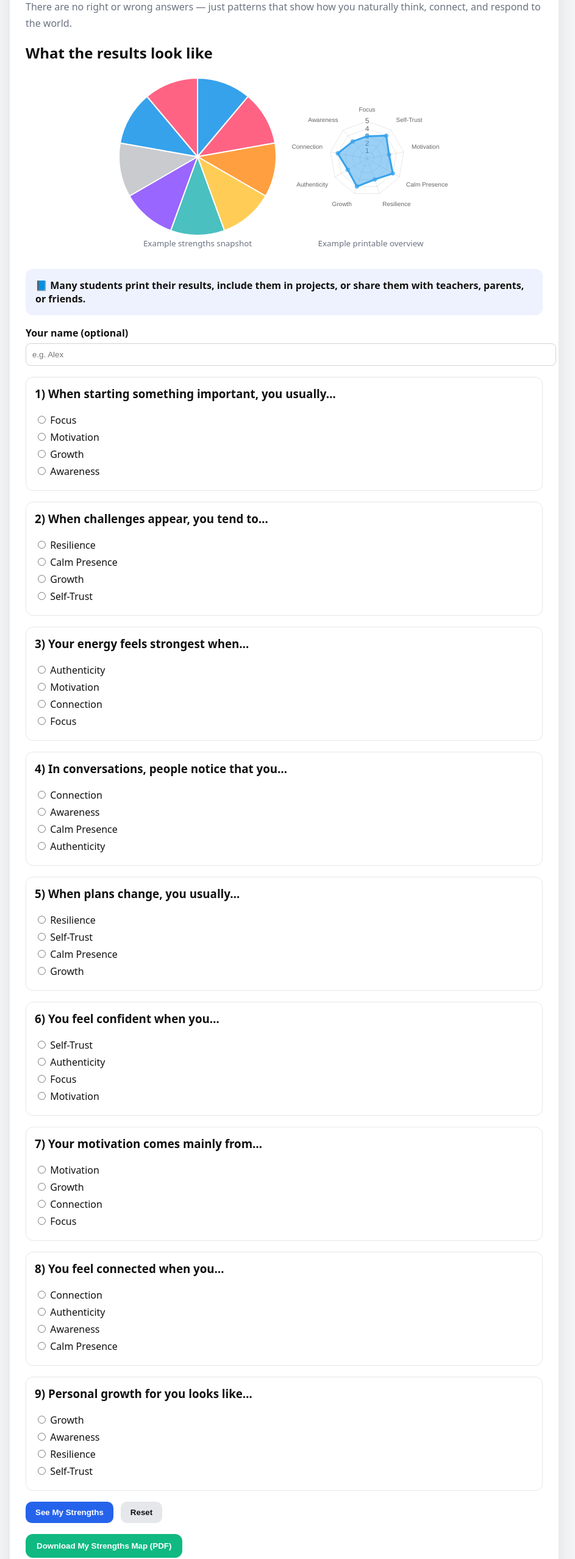
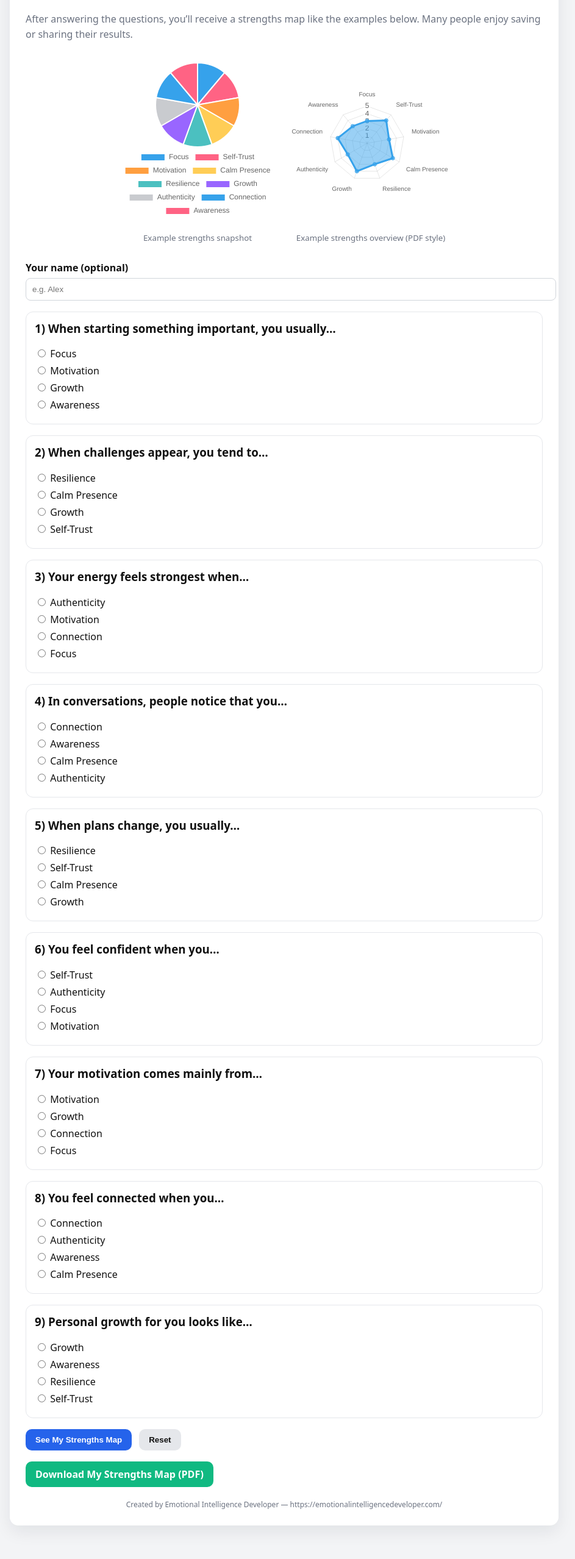
Before and after one commit to emotionalintelligencedeveloper-glitch/mcn, a plain HTML site: page positive-strengths-map-tool.html in a window 1280 px wide. Shown: the part 240-2797 px from the top of the page at 61% size, without its empty margins (174-1117 px from the left). Drawn offline with nearby package versions, Linux system fonts and the light colour scheme.

Commit message:
Update positive-strengths-map-tool.html

```diff
--- a/positive-strengths-map-tool.html
+++ b/positive-strengths-map-tool.html
@@ -1,9 +1,9 @@
 <!doctype html>
 <html lang="en">
 <head>
-<meta charset="utf-8">
-<meta name="viewport" content="width=device-width, initial-scale=1">
-<title>Positive Strengths Map — Emotional Intelligence Developer</title>
+<meta charset="utf-8" />
+<meta name="viewport" content="width=device-width,initial-scale=1" />
+<title>Your Positive Strengths Map — Emotional Intelligence Developer</title>
 
 <style>
 :root{
@@ -24,19 +24,19 @@ body{
 .wrap{max-width:900px;margin:28px auto;padding:20px}
 .card{
   background:var(--card);
-  border-radius:16px;
+  border-radius:14px;
   padding:26px;
-  box-shadow:0 10px 28px rgba(0,0,0,0.08);
+  box-shadow:0 10px 28px rgba(16,24,40,0.08);
 }
 h1,h2,h3{margin-top:0}
-.lead{color:var(--muted);line-height:1.7;margin-bottom:18px}
+.lead{color:var(--muted);line-height:1.6;margin-bottom:16px}
 
 .example-wrap{
   display:flex;
   gap:24px;
   flex-wrap:wrap;
   justify-content:center;
-  margin:24px 0 32px;
+  margin-bottom:28px;
 }
 .example{max-width:260px;text-align:center}
 .example small{color:var(--muted)}
@@ -55,7 +55,6 @@ h1,h2,h3{margin-top:0}
   border-radius:12px;
   border:1px solid #e5e7eb;
 }
-.q h3{line-height:1.4}
 label{display:block;margin:6px 0;cursor:pointer}
 
 .controls{
@@ -73,18 +72,23 @@ label{display:block;margin:6px 0;cursor:pointer}
   font-weight:600;
   cursor:pointer;
 }
-.btn.secondary{background:#e5e7eb;color:#111}
+.btn.secondary{
+  background:#e5e7eb;
+  color:#111;
+}
 
 .result{
   display:none;
   margin-top:28px;
-  padding:20px;
+  padding:18px;
   border-radius:14px;
   background:var(--soft);
   border:1px solid #bfdbfe;
 }
 
-.insights{margin-top:16px}
+canvas{max-width:100%;margin:16px auto}
+
+.insights{margin-top:20px}
 .insight{
   margin-bottom:14px;
   padding-left:12px;
@@ -93,22 +97,19 @@ label{display:block;margin:6px 0;cursor:pointer}
 
 .download{
   margin-top:18px;
-  padding:12px 18px;
-  border-radius:12px;
+  display:inline-block;
+  padding:10px 16px;
+  border-radius:10px;
   background:var(--safe);
   color:#fff;
-  font-weight:800;
+  font-weight:700;
   cursor:pointer;
-  border:none;
 }
 
 .share{
-  margin-top:20px;
-  padding:16px;
-  background:#eef2ff;
-  border-radius:12px;
-  font-size:16px;
-  font-weight:700;
+  margin-top:12px;
+  font-size:13px;
+  color:var(--muted);
 }
 
 .ads-label{font-size:13px;color:var(--muted);margin-top:32px}
@@ -137,7 +138,7 @@ label{display:block;margin:6px 0;cursor:pointer}
 }
 
 footer{
-  margin-top:24px;
+  margin-top:20px;
   font-size:12px;
   color:var(--muted);
   text-align:center;
@@ -149,20 +150,18 @@ footer{
 <div class="wrap">
 <div class="card">
 
-<h1>Positive Strengths Map</h1>
+<h1>Your Positive Strengths Map</h1>
 
 <p class="lead">
-This tool helps you understand your personal strengths in a positive, supportive way.
-It is often used by students, teachers, and families for school projects, self-reflection,
-and conversations about emotional intelligence.
+Answer 9 positive questions to see a visual map of how you naturally show up.
+There are no wrong answers — just insight.
 </p>
 
+<h2>See what your results can look like</h2>
 <p class="lead">
-There are no right or wrong answers — just patterns that show how you naturally think,
-connect, and respond to the world.
+After answering the questions, you’ll receive a strengths map like the examples below.
+Many people enjoy saving or sharing their results.
 </p>
-
-<h2>What the results look like</h2>
 
 <div class="example-wrap">
   <div class="example">
@@ -171,13 +170,8 @@ connect, and respond to the world.
   </div>
   <div class="example">
     <canvas id="exampleRadar"></canvas>
-    <small>Example printable overview</small>
+    <small>Example strengths overview (PDF style)</small>
   </div>
-</div>
-
-<div class="share">
-📘 Many students print their results, include them in projects,
-or share them with teachers, parents, or friends.
 </div>
 
 <div class="input">
@@ -188,38 +182,26 @@ or share them with teachers, parents, or friends.
 <form id="quiz"></form>
 
 <div class="controls">
-  <button type="button" class="btn" onclick="showResults()">See My Strengths</button>
-  <button type="button" class="btn secondary" onclick="resetTool()">Reset</button>
+  <button class="btn" onclick="showResults()">See My Strengths Map</button>
+  <button class="btn secondary" onclick="resetTool()">Reset</button>
 </div>
 
 <div id="result" class="result">
-  <h2 id="resultTitle">Your Strengths Summary</h2>
+  <h2 id="resultTitle">Your Positive Strengths Map</h2>
+  <canvas id="pieChart"></canvas>
+
+  <h3>What this says about you</h3>
   <div id="insights" class="insights"></div>
+
+  <div class="share">
+    You can save or share this with friends, family, school, or work if you’d like.
+  </div>
 </div>
 
-<button type="button" class="download" onclick="downloadPDF()">
-Download My Strengths Map (PDF)
-</button>
-
-<p class="ads-label">Ads.</p>
-<div class="ads-box">
-  <p><strong>Want to grow these strengths?</strong></p>
-  <p>Some links may be affiliate links at no extra cost to you.</p>
-  <a class="cta-link" href="https://emotionalintelligencedeveloper.com/recommended-books/" target="_blank">
-    View Recommended Books
-  </a>
-</div>
-
-<div class="help-box">
-  <p><strong>Need emotional support?</strong></p>
-  <a class="cta-link" href="https://emotionalintelligencedeveloper.com/help-page/" target="_blank">
-    Visit the Help Page
-  </a>
-</div>
+<div class="download" onclick="downloadPDF()">Download My Strengths Map (PDF)</div>
 
 <footer>
-Created by Emotional Intelligence Developer<br>
-https://emotionalintelligencedeveloper.com/
+Created by Emotional Intelligence Developer — https://emotionalintelligencedeveloper.com/
 </footer>
 
 </div>
@@ -231,29 +213,28 @@ https://emotionalintelligencedeveloper.com/
 <script>
 const strengths=["Focus","Self-Trust","Motivation","Calm Presence","Resilience","Growth","Authenticity","Connection","Awareness"];
 
-const insightsText={
-  "Focus":"You stay engaged and direct your attention with intention.",
-  "Self-Trust":"You listen to your inner voice and instincts.",
-  "Motivation":"You are driven by meaning and momentum.",
-  "Calm Presence":"You bring steadiness into situations.",
-  "Resilience":"You adapt and recover when things change.",
-  "Growth":"You value learning and improvement.",
-  "Authenticity":"You show up as yourself.",
-  "Connection":"Relationships matter deeply to you.",
-  "Awareness":"You notice what’s happening within and around you."
-};
-
 new Chart(examplePie,{
   type:"pie",
-  data:{labels:strengths,datasets:[{data:Array(9).fill(2)}]},
-  options:{plugins:{legend:{display:false}}}
+  data:{labels:strengths,datasets:[{data:[2,2,2,2,2,2,2,2,2]}]},
+  options:{plugins:{legend:{position:"bottom"}}}
 });
-
 new Chart(exampleRadar,{
   type:"radar",
   data:{labels:strengths,datasets:[{data:[3,4,3,4,3,4,3,4,3],fill:true}]},
   options:{scales:{r:{beginAtZero:true,max:5}},plugins:{legend:{display:false}}}
 });
+
+const strengthInsights={
+  "Focus":"You naturally direct your attention and stay engaged.",
+  "Self-Trust":"You rely on your inner compass and instincts.",
+  "Motivation":"You’re driven by purpose and momentum.",
+  "Calm Presence":"You bring steadiness into situations.",
+  "Resilience":"You adapt and recover well when things change.",
+  "Growth":"You value learning and personal development.",
+  "Authenticity":"You show up as yourself.",
+  "Connection":"Relationships matter deeply to you.",
+  "Awareness":"You notice what’s happening within and around you."
+};
 
 const questions=[
   "When starting something important, you usually…",
@@ -279,10 +260,9 @@ const options=[
   ["Growth","Awareness","Resilience","Self-Trust"]
 ];
 
-const scores={};
-strengths.forEach(s=>scores[s]=0);
+const scores={}; strengths.forEach(s=>scores[s]=0);
+const form=document.getElementById("quiz");
 
-const form=document.getElementById("quiz");
 questions.forEach((q,i)=>{
   const d=document.createElement("div");
   d.className="q";
@@ -293,6 +273,8 @@ questions.forEach((q,i)=>{
   form.appendChild(d);
 });
 
+let pieChart=null;
+
 function showResults(){
   strengths.forEach(s=>scores[s]=0);
   for(let i=0;i<questions.length;i++){
@@ -300,16 +282,25 @@ function showResults(){
     if(!sel){alert("Please answer all questions.");return;}
     scores[sel.value]++;
   }
+
   const name=document.getElementById("userName").value.trim();
-  document.getElementById("resultTitle").innerText=
-    name?`${name}’s Strengths Summary`:"Your Strengths Summary";
+  document.getElementById("resultTitle").innerText =
+    name ? `${name}’s Positive Strengths Map` : "Your Positive Strengths Map";
 
-  const box=document.getElementById("insights");
-  box.innerHTML="";
+  document.getElementById("result").style.display="block";
+
+  if(pieChart){pieChart.destroy();}
+  pieChart=new Chart(document.getElementById("pieChart"),{
+    type:"pie",
+    data:{labels:strengths,datasets:[{data:strengths.map(s=>scores[s])}]},
+    options:{plugins:{legend:{position:"bottom"}}}
+  });
+
+  const insightsDiv=document.getElementById("insights");
+  insightsDiv.innerHTML="";
   strengths.filter(s=>scores[s]>0).forEach(s=>{
-    box.innerHTML+=`<div class="insight"><strong>${s}</strong><br>${insightsText[s]}</div>`;
+    insightsDiv.innerHTML+=`<div class="insight"><strong>${s}</strong><br>${strengthInsights[s]}</div>`;
   });
-  document.getElementById("result").style.display="block";
 }
 
 function resetTool(){
@@ -317,38 +308,83 @@ function resetTool(){
   document.querySelectorAll("input[type=radio]").forEach(i=>i.checked=false);
   document.getElementById("result").style.display="none";
   document.getElementById("insights").innerHTML="";
+  if(pieChart){pieChart.destroy();pieChart=null;}
 }
 
+/* ✅ ONE-PAGE PDF — SPACING FIXED */
 function downloadPDF(){
-  const {jsPDF}=window.jspdf;
-  const doc=new jsPDF("p","pt","a4");
+  const { jsPDF } = window.jspdf;
+  const doc = new jsPDF("p","pt","a4");
+  const w = doc.internal.pageSize.width;
+  const h = doc.internal.pageSize.height;
 
-  doc.setFontSize(12);
-  doc.text("Positive Strengths Map",40,40);
-  doc.text("https://emotionalintelligencedeveloper.com/",40,58);
+  const name=document.getElementById("userName").value.trim();
 
-  const data=strengths.map(s=>scores[s]||0);
-  const canvas=document.createElement("canvas");
-  new Chart(canvas,{type:"pie",data:{labels:strengths,datasets:[{data}]},options:{responsive:false}});
-  const img=canvas.toDataURL("image/png");
-  doc.addImage(img,"PNG",40,80,220,160);
+  doc.setFontSize(10);
+  doc.text("Emotional Intelligence Developer",40,25);
+  doc.text("https://emotionalintelligencedeveloper.com/",40,40);
 
-  let y=260;
-  doc.setFontSize(10);
+  doc.setFontSize(16);
+  doc.text(name ? `${name}’s Positive Strengths Map` : "Your Positive Strengths Map",40,70);
+
+  const img=document.getElementById("pieChart").toDataURL("image/png");
+  doc.addImage(img,"PNG",40,90,220,150);
+
+  let leftY=270;
+  let rightY=270;
+  const leftX=40;
+  const rightX=w/2+10;
+  const blockHeight=70;
+
+  doc.setFontSize(9);
+
   questions.forEach((q,i)=>{
     const sel=document.querySelector(`input[name="q${i}"]:checked`);
-    doc.text(`${i+1}. ${q}`,40,y); y+=14;
-    doc.text(`Answer: ${sel.value}`,48,y); y+=14;
-    doc.text(insightsText[sel.value],48,y); y+=20;
+    const answer=sel?sel.value:"";
+
+    const useLeft = leftY <= rightY;
+    const x = useLeft ? leftX : rightX;
+    let y = useLeft ? leftY : rightY;
+
+    doc.setFont(undefined,"bold");
+    doc.text(`${i+1}. ${q}`,x,y,{maxWidth:220});
+    y+=14;
+
+    doc.setFont(undefined,"normal");
+    doc.text(`You chose: ${answer}`,x+8,y);
+    y+=14;
+
+    doc.text(strengthInsights[answer],x+8,y,{maxWidth:210});
+
+    if(useLeft){leftY+=blockHeight;}else{rightY+=blockHeight;}
   });
 
-  doc.text("Recommended books:",40,760);
-  doc.text("https://emotionalintelligencedeveloper.com/recommended-books/",40,776);
-  doc.text("Help page:",40,792);
-  doc.text("https://emotionalintelligencedeveloper.com/help-page/",40,808);
+  const footerY=h-70;
+  doc.setFontSize(10);
+  doc.textWithLink(
+    "https://emotionalintelligencedeveloper.com/recommended-books/",
+    40,
+    footerY,
+    {url:"https://emotionalintelligencedeveloper.com/recommended-books/"}
+  );
+  doc.textWithLink(
+    "https://emotionalintelligencedeveloper.com/help-page/",
+    w/2+10,
+    footerY,
+    {url:"https://emotionalintelligencedeveloper.com/help-page/"}
+  );
+
+  doc.setFontSize(9);
+  doc.text(
+    "Created with the Positive Strengths Map Tool — emotionalintelligencedeveloper.com",
+    w/2,
+    h-25,
+    {align:"center"}
+  );
 
   doc.save("positive-strengths-map.pdf");
 }
 </script>
+
 </body>
 </html>
```
